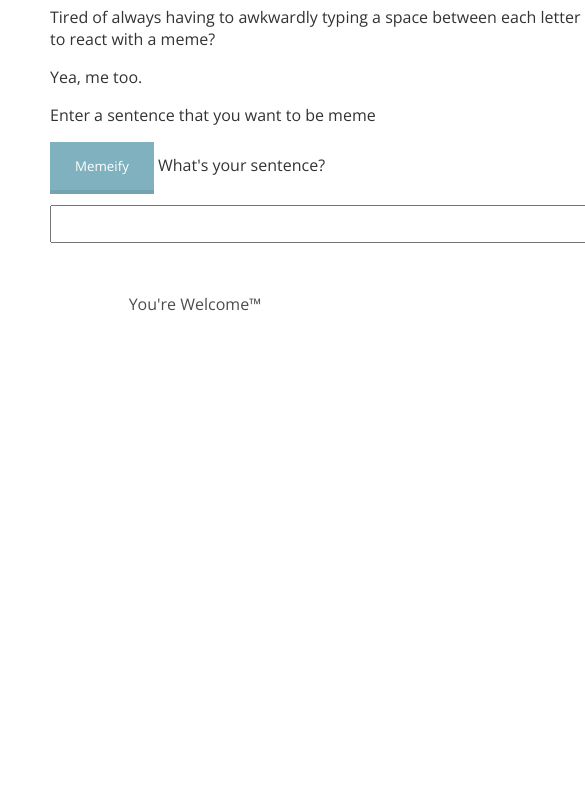
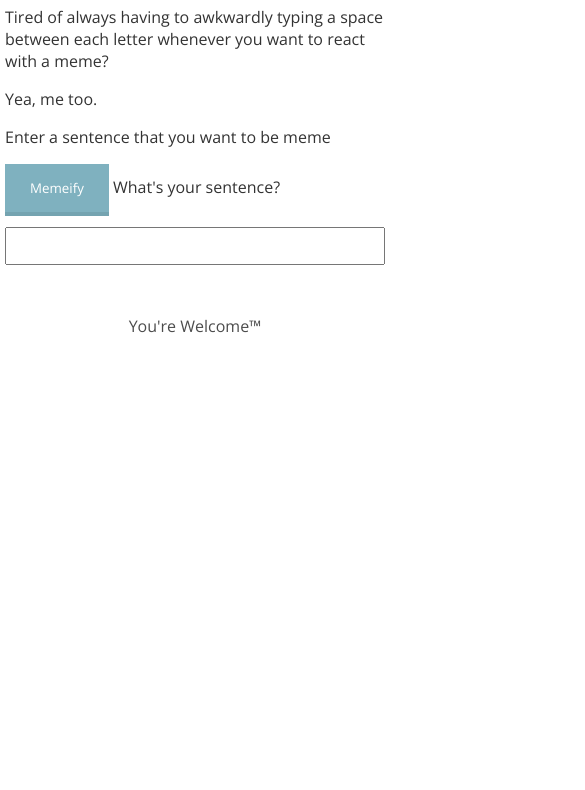
Before and after one commit to BenjaFriend/MemeHelper, a plain HTML site: page index.html in a window 390 px wide. Shown: the part 52-842 px from the top of the page, 585 px wide, since content can reach past the window. Drawn offline with nearby package versions, Linux system fonts and the light colour scheme; a web font is replaced by a local one.

Commit message:
Added mobile suport

```diff
--- a/styles.css
+++ b/styles.css
@@ -76,3 +76,28 @@ https://codepen.io/FelipeMarcos/pen/tfhEg*/
 /* color classes for .btn */
 .btn.blue {box-shadow: 0px 4px #74a3b0;}
 .btn.blue:active {box-shadow: 0 0 #74a3b0; background-color: #709CA8;}
+
+
+
+/************ Mobile options *****************/
+
+/* Tablet kinda adjustments */
+@media screen and (max-width: 910px) {
+
+  #mainContent {
+    width: 100%;
+    padding-left: 5px;
+    padding-right: 5px;
+    margin-left: 0;
+    margin-right: 0;
+  }
+}
+
+/** Moible adjustments */
+@media screen and (max-width: 400px) {
+  #mainContent {
+    width: 100%;
+    padding-left: 5px;
+    padding-right: 5px;
+  }
+}
```
